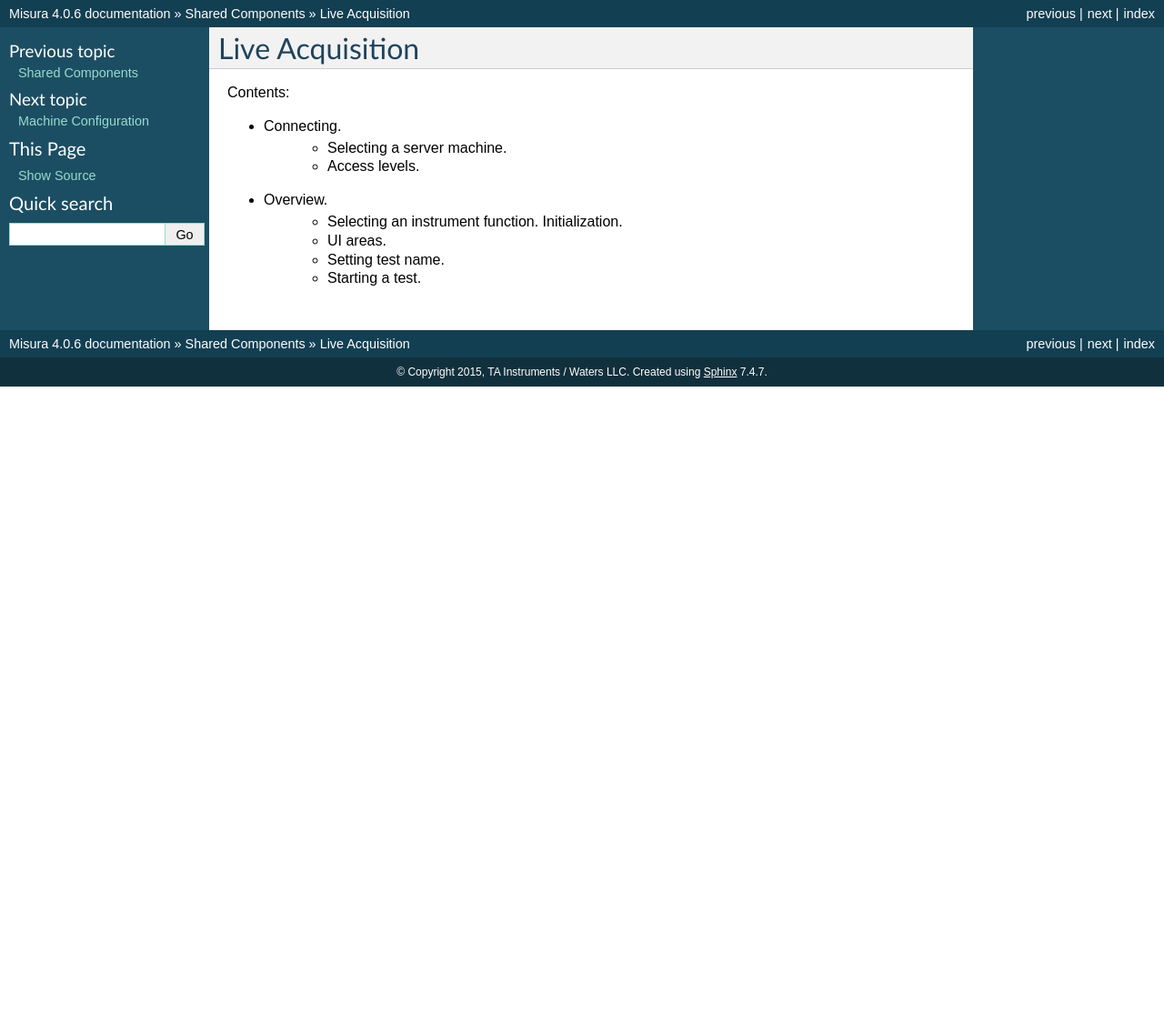
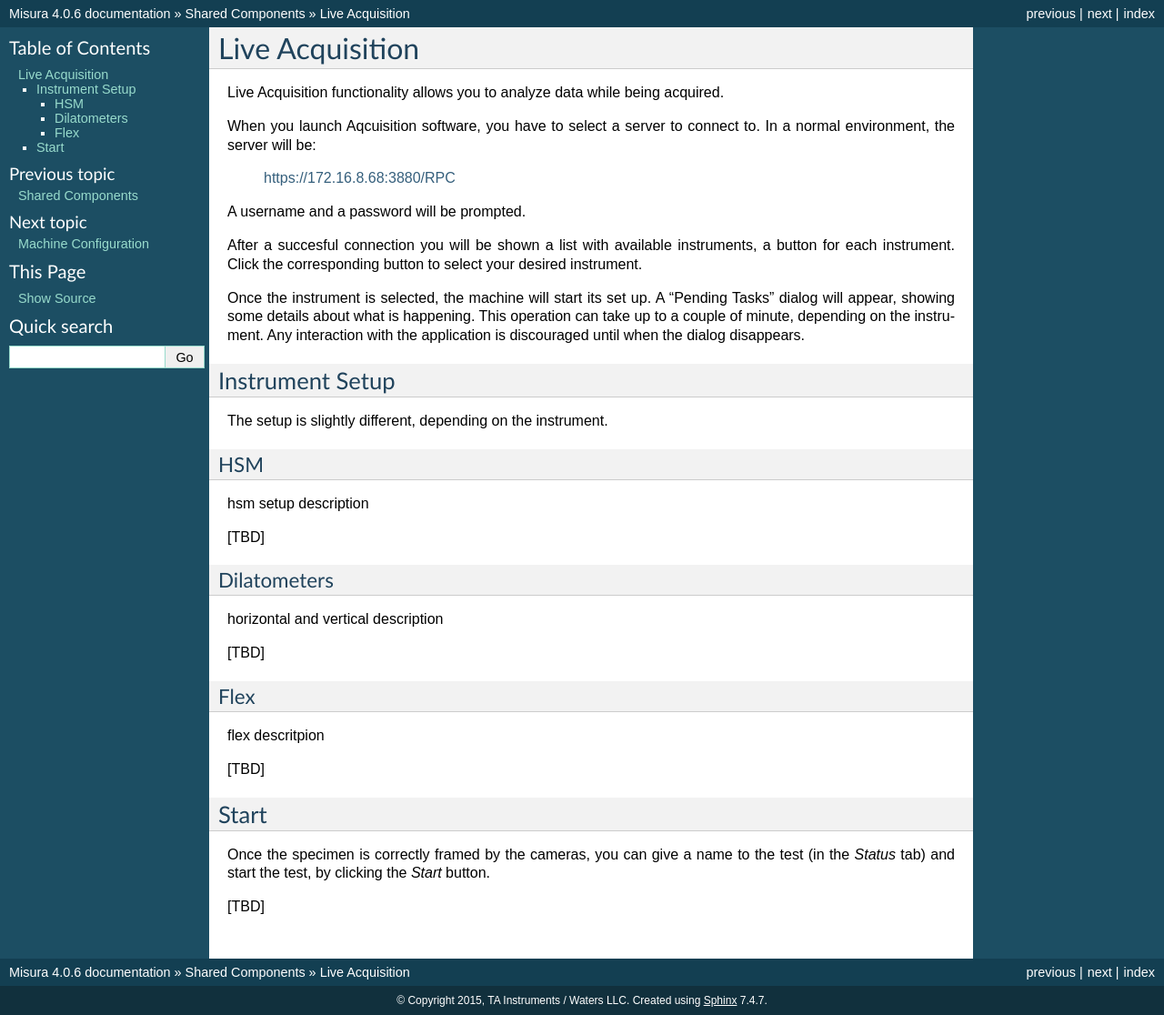
Before and after one commit to tainstr/misura.client, a Sphinx documentation site: the page built from misura/client/doc/live.rst, in a window 1280 px wide. Shown: the whole page at 91% size. Built offline with Sphinx 7.4.7, drawn with Linux system fonts in a browser that asks for light colours; formulas are drawn with MathJax 3; before the commit the page ends 900 px from its top, so only the background shows below that.

Commit message:
first draft for live acquisition

```diff
--- a/misura/client/doc/live.rst
+++ b/misura/client/doc/live.rst
@@ -3,16 +3,50 @@
 Live Acquisition
 ==================================
 
-Contents:
+Live Acquisition functionality allows you to analyze data while being acquired.
 
-.. toctree::
-   :maxdepth: 2
+When you launch Aqcuisition software, you have to select a server to connect to. In a normal environment, the server will be:
 
-* Connecting.
-	* Selecting a server machine.
-	* Access levels.
-* Overview.
-	* Selecting an instrument function. Initialization.
-	* UI areas.
-	* Setting test name.
-	* Starting a test.
+    https://172.16.8.68:3880/RPC
+
+A username and a password will be prompted.
+
+After a succesful connection you will be shown a list with available instruments, a button for each instrument. Click the corresponding button to select your desired instrument.
+
+Once the instrument is selected, the machine will start its set up.
+A "Pending Tasks" dialog will appear, showing some details about what is happening.
+This operation can take up to a couple of minute, depending on the instrument. Any interaction with the application is discouraged until when the dialog disappears.
+
+Instrument Setup
+++++++++++++++++
+
+The setup is slightly different, depending on the instrument.
+
+HSM
+___
+
+hsm setup description
+
+[TBD]
+
+Dilatometers
+____________
+
+horizontal and vertical description
+
+[TBD]
+
+Flex
+____
+
+flex descritpion
+
+[TBD]
+
+
+Start
++++++
+
+Once the specimen is correctly framed by the cameras, you can give a name to the test (in the *Status* tab) and start the test, by clicking the *Start* button.
+
+[TBD]
```
